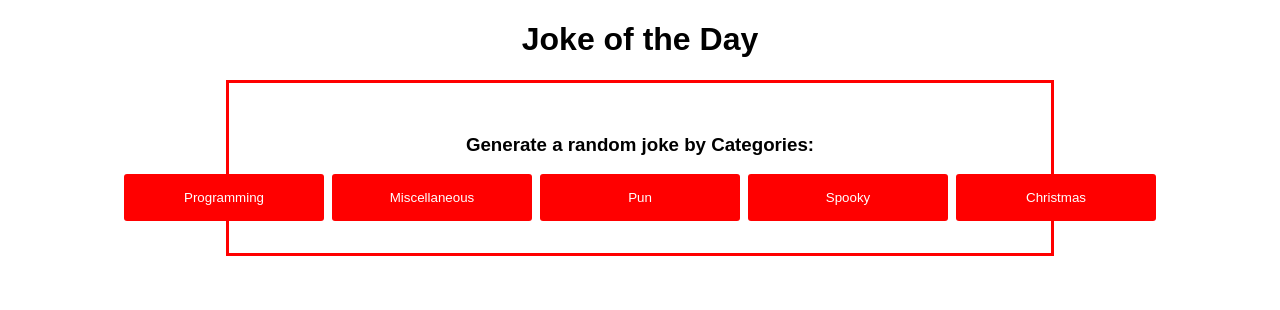
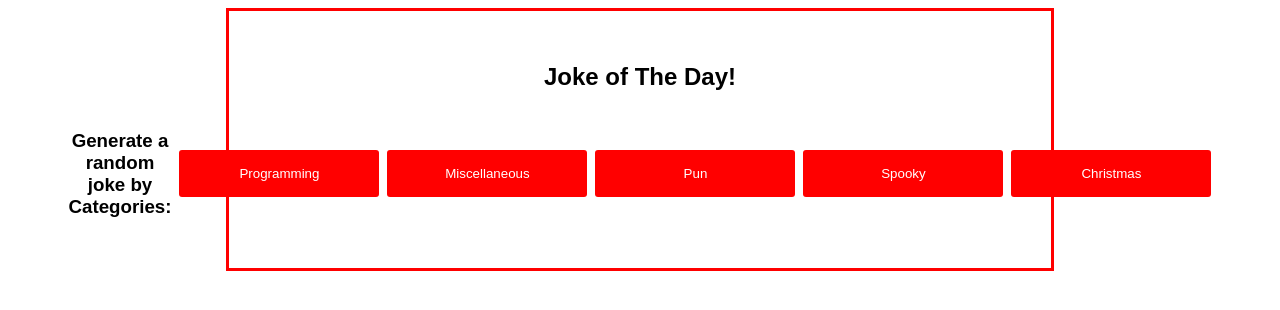
Before and after one commit to mharvic/cprg-218-joke, a plain HTML site: page index.html in a window 1280 px wide. Drawn offline with Linux system fonts and the light colour scheme; no server answers.

Commit message:
Updated index.html
- Line 10-12: Removed the header and h1
- Line 17: Removed the h3

+ Line 12: Added h1
+ Line 16: Added h3 inside the categories.

```diff
--- a/index.html
+++ b/index.html
@@ -7,15 +7,13 @@
     <link rel="stylesheet" href="styles.css">
 </head>
 <body>
-    <header>
-        <h1 id="title">Joke of the Day</h1>
-    </header>
     <main>
         <section id="joke-container">
+            <h1>Joke of The Day!</h1>
             <p id="joke"></p>
         </section>
-        <h3>Generate a random joke by Categories:</h3>
         <section id="categories">
+            <h3>Generate a random joke by Categories:</h3>
             <button id="Programming" onClick="btnJokee(this.id)">Programming</button>
             <button id="Miscellaneous" onClick="btnJokee(this.id)">Miscellaneous</button>
             <button id="Pun" onClick="btnJokee(this.id)">Pun</button>
```
